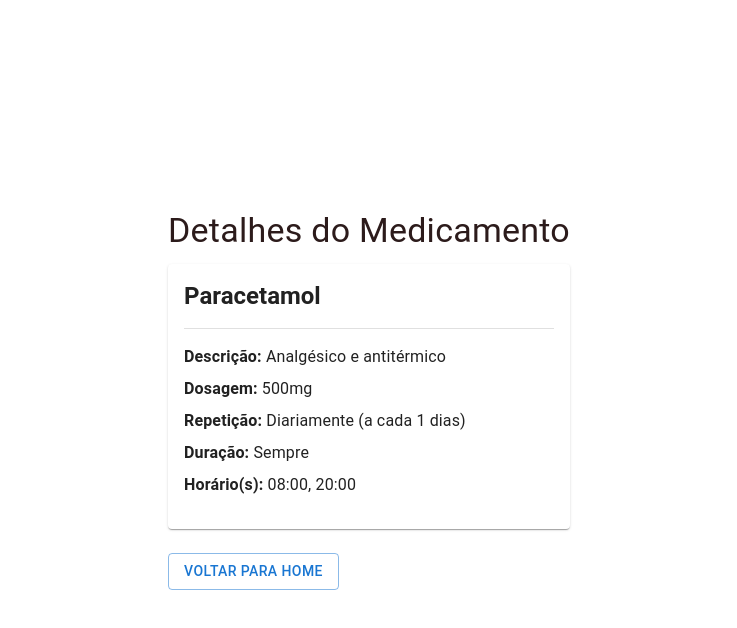
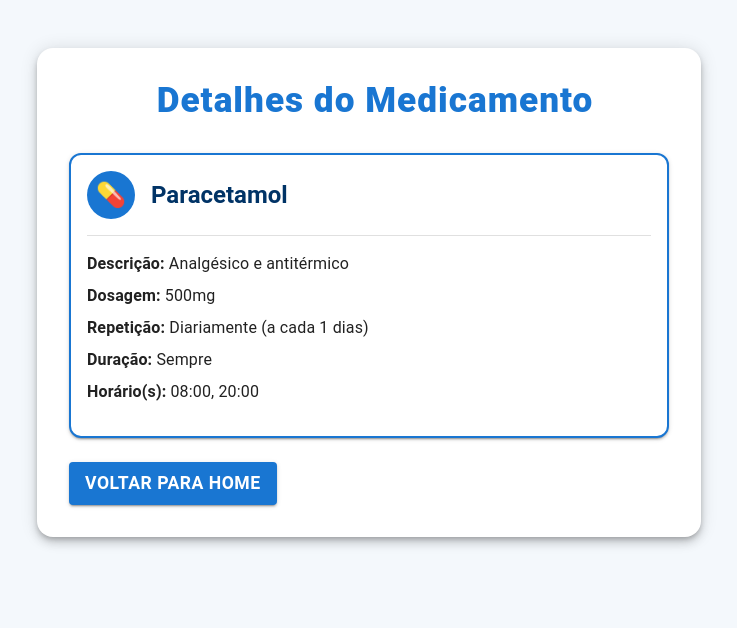
Before and after one commit to aprimeiradeads/ifcode-fe, a React (Vite) app: page /medicines/1 in a window 1280 px wide. Shown: the top 628 px of the page, without its empty margins (271-1008 px from the left). Built offline with nearby package versions, Linux system fonts and the light colour scheme.

Commit message:
feat: enhance Home and MedicineDetail pages with improved layout and styling

```diff
--- a/src/pages/Home.tsx
+++ b/src/pages/Home.tsx
@@ -1,6 +1,6 @@
 import React from 'react';
 import { useNavigate } from 'react-router-dom';
-import { Button, Typography, Box, Divider, Card, CardContent, Avatar, Stack } from '@mui/material';
+import { Button, Typography, Box, Divider, Card, CardContent, Avatar, Stack, Paper } from '@mui/material';
 
 // Mock de medicamentos cadastrados
 const mockMedicines = [
@@ -47,8 +47,13 @@ const Home: React.FC = () => {
   const navigate = useNavigate();
 
   return (
-    <Box sx={{ p: 3 }}>
-      <Typography variant="h4" gutterBottom>
+    <Box sx={{ width: '100vw', minHeight: '100vh', bgcolor: '#f4f8fc', py: 6 }}>
+      <Paper elevation={6} sx={{ maxWidth: 600, mx: 'auto', p: { xs: 2, sm: 4 }, borderRadius: 4 }} role="main" aria-label="Página inicial">
+        <Typography
+          variant="h3"
+          sx={{ fontSize: '2.5rem', mb: 4, textAlign: 'center', color: '#1976d2', letterSpacing: 1, fontWeight: 900, textShadow: '1px 1px 0 #fff' }}
+        >
+          <span role="img" aria-label="Remédio" style={{ marginRight: 12 }}></span>
           Meus Medicamentos
         </Typography>
         {Object.keys(grouped).map(day => (
@@ -89,10 +94,11 @@ const Home: React.FC = () => {
           variant="contained"
           color="primary"
           onClick={() => navigate('/medicines')}
-        sx={{ mt: 2 }}
+          sx={{ mt: 2, fontWeight: 'bold', fontSize: '1.2rem' }}
         >
           Cadastrar novo medicamento
         </Button>
+      </Paper>
     </Box>
   );
 };
--- a/src/pages/MedicineDetail.tsx
+++ b/src/pages/MedicineDetail.tsx
@@ -1,6 +1,6 @@
 import React from 'react';
 import { useParams, useNavigate } from 'react-router-dom';
-import { Button, Typography, Box, Card, CardContent, Divider } from '@mui/material';
+import { Button, Typography, Box, Card, CardContent, Divider, Paper, Avatar } from '@mui/material';
 
 // Mock data for medicines (similar to Home.tsx, but expanded for details)
 const mockMedicines = [
@@ -46,25 +46,37 @@ const MedicineDetail: React.FC = () => {
 
   if (!medicine) {
     return (
-      <Box sx={{ p: 3 }}>
-        <Typography variant="h4">Medicamento não encontrado</Typography>
-        <Button variant="contained" onClick={() => navigate('/home')}>
+      <Box sx={{ width: '100vw', minHeight: '100vh', bgcolor: '#f4f8fc', py: 6 }}>
+        <Paper elevation={6} sx={{ maxWidth: 600, mx: 'auto', p: { xs: 2, sm: 4 }, borderRadius: 4, textAlign: 'center' }}>
+          <Typography variant="h4" sx={{ color: '#e53935', fontWeight: 900, mb: 3 }}>
+            Medicamento não encontrado
+          </Typography>
+          <Button variant="contained" color="primary" onClick={() => navigate('/home')} sx={{ fontWeight: 'bold', fontSize: '1.1rem' }}>
             Voltar para Home
           </Button>
+        </Paper>
       </Box>
     );
   }
 
   return (
-    <Box sx={{ p: 3, maxWidth: 600, mx: 'auto' }}>
-      <Typography variant="h4" gutterBottom>
+    <Box sx={{ width: '100vw', minHeight: '100vh', bgcolor: '#f4f8fc', py: 6 }}>
+      <Paper elevation={6} sx={{ maxWidth: 600, mx: 'auto', p: { xs: 2, sm: 4 }, borderRadius: 4 }} role="main" aria-label="Detalhes do medicamento">
+        <Typography
+          variant="h3"
+          sx={{ fontSize: '2.2rem', mb: 4, textAlign: 'center', color: '#1976d2', letterSpacing: 1, fontWeight: 900, textShadow: '1px 1px 0 #fff' }}
+        >
+          <span role="img" aria-label="Remédio" style={{ marginRight: 12 }}></span>
           Detalhes do Medicamento
         </Typography>
-      <Card sx={{ mb: 3 }}>
+        <Card sx={{ mb: 3, boxShadow: 2, borderRadius: 3, border: '2px solid #1976d2', bgcolor: '#fff' }}>
           <CardContent>
-          <Typography variant="h5" sx={{ fontWeight: 'bold', mb: 2 }}>
+            <Box sx={{ display: 'flex', alignItems: 'center', gap: 2, mb: 2 }}>
+              <Avatar sx={{ bgcolor: '#1976d2', width: 48, height: 48, fontWeight: 700, fontSize: 24 }}>💊</Avatar>
+              <Typography variant="h5" sx={{ fontWeight: 'bold', color: '#003366' }}>
                 {medicine.name}
               </Typography>
+            </Box>
             <Divider sx={{ mb: 2 }} />
             {medicine.description && (
               <Typography variant="body1" sx={{ mb: 1 }}>
@@ -97,9 +109,10 @@ const MedicineDetail: React.FC = () => {
             )}
           </CardContent>
         </Card>
-      <Button variant="outlined" onClick={() => navigate('/home')}>
+        <Button variant="contained" color="primary" onClick={() => navigate('/home')} sx={{ fontWeight: 'bold', fontSize: '1.1rem' }}>
           Voltar para Home
         </Button>
+      </Paper>
     </Box>
   );
 };
```
Lines whose indentation alone changed are shown as unchanged.
